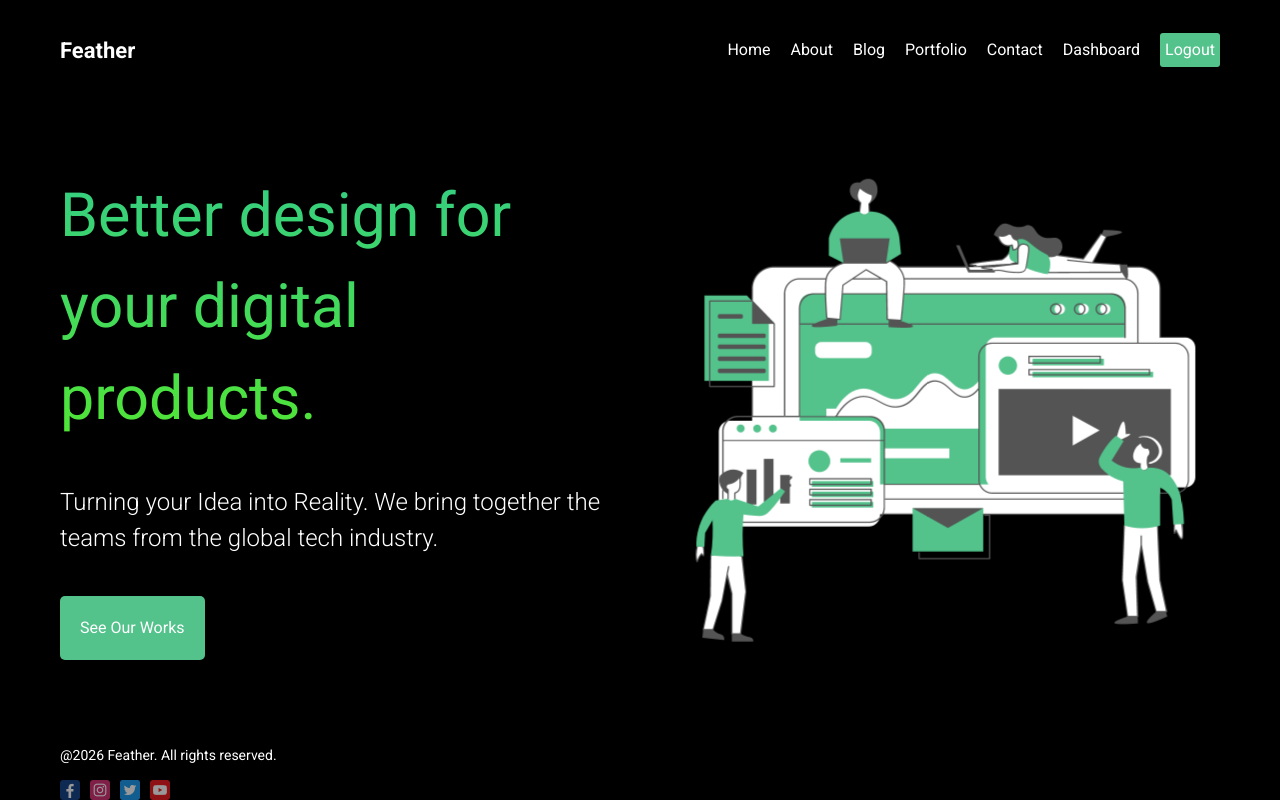
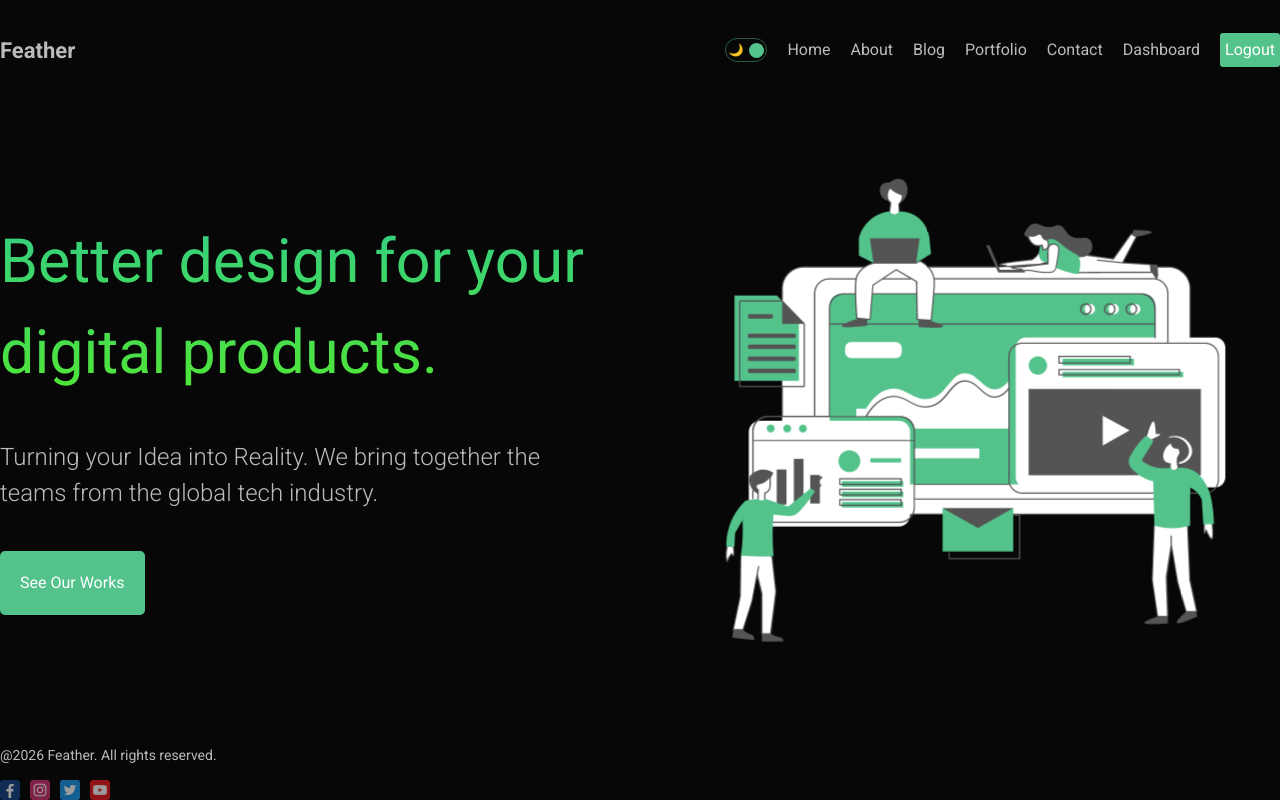
Before and after one commit to Souravroy99/Feather_NEXT, a Next.js app: page / in a window 1280 px wide. Built offline with nearby package versions, Linux system fonts and the light colour scheme.

Commit message:
Theme toggle implement:

```diff
--- a/app/globals.css
+++ b/app/globals.css
@@ -24,20 +24,20 @@
 }
 
 .light {
-  background-color: rgb(255, 255, 255);
+  background-color: rgb(245, 237, 237);
   color: #111;
 }
 
 .dark {
-  background-color: #111;
+  background-color: #070707;
   color: #bbb;
 }
 
 .container {
-  max-width: 1366px;
+  /* max-width: 1366px; */
   min-height: 100vh;
   margin: 0 auto;
-  padding: 0 60px;
+  /* padding: 0 60px; */
   display: flex;
   flex-direction: column;
   justify-content: space-between;
--- a/app/layout.js
+++ b/app/layout.js
@@ -2,6 +2,7 @@
 import Navbar from "@/components/navbar/Navbar";
 import Footer from "@/components/footer/Footer";
 import { Roboto } from "next/font/google";
+import { ThemeContextProvider } from "@/context/ThemeContext";
 
 const roboto = Roboto({
   subsets: ["latin"],
@@ -12,9 +13,17 @@
   return (
     <html lang="en">
       <body className={`container ${roboto.className}`}>
-        <Navbar />
-        {children}
-        <Footer />
+
+        <ThemeContextProvider>
+
+          <div className="container">
+            <Navbar />
+            {children}
+            <Footer />
+          </div>
+
+        </ThemeContextProvider>
+
       </body>
     </html>
   );
--- /dev/null
+++ b/components/DarkMode/DarkMode.jsx
@@ -0,0 +1,20 @@
+'use client'
+
+import { useContext } from 'react'
+import styles from './DarkMode.module.css'
+import { ThemeContext } from '@/context/ThemeContext'
+
+const DarkMode = () => {
+    const {theme, toggleTheme} = useContext(ThemeContext)
+
+  return (
+    <div className={styles.container} onClick={toggleTheme}>
+        <div className={styles.icon}>🌙</div>
+        <div className={styles.icon}>🔆</div>
+        <div className={styles.ball}
+            style={theme === "light" ? {left: "2px"} : {right: "2px"}}/>
+    </div>
+  )
+}
+
+export default DarkMode
--- /dev/null
+++ b/components/DarkMode/DarkMode.module.css
@@ -0,0 +1,24 @@
+.container{
+  width: 42px;
+  height: 24px;
+  border: 1.5px solid #53c28b70;
+  border-radius: 30px;
+  display: flex;
+  align-items: center;
+  justify-content: space-between;
+  padding: 2px;
+  position: relative;
+  cursor: pointer;
+}
+
+.icon{
+  font-size: 12px;
+}
+
+.ball{
+  width: 15px;
+  height: 15px;
+  background-color: #53c28b;
+  border-radius: 50%;
+  position: absolute;
+}
--- a/components/navbar/Navbar.jsx
+++ b/components/navbar/Navbar.jsx
@@ -1,5 +1,6 @@
 import Link from 'next/link'
 import styles from './page.module.css'
+import DarkMode from '../DarkMode/DarkMode'
 
 const links = [
     { id:1, linkName: "Home", linkURL: '/' },
@@ -15,13 +16,14 @@
     <div className={styles.contactContainer}>
       <Link className={styles.logo} href={'/'}>Feather</Link>
       <div className={styles.links}>
+        <DarkMode />
         {
           links.map((link) => {
             return <Link className={styles.link} key={link.id} href={link.linkURL}>{link.linkName}</Link>
           })
         }
 
-        <button className={styles.logout} >Logout</button>
+        <button className={styles.logout}>Logout</button>
       </div>
     </div>
   )
--- /dev/null
+++ b/context/ThemeContext.jsx
@@ -0,0 +1,20 @@
+'use client'
+
+import { createContext, useState } from "react"
+
+export const ThemeContext = createContext()
+
+export const ThemeContextProvider = ({children}) => {
+    const [theme, setTheme] = useState('dark')
+    const toggleTheme = () => {
+        setTheme((prev) => prev === 'light' ? 'dark' : 'light')
+    }
+
+    return (
+        <ThemeContext.Provider value={{theme, toggleTheme}}>
+            <div className={`theme ${theme}`}>
+                {children}
+            </div>
+        </ThemeContext.Provider>
+    )
+}
```
